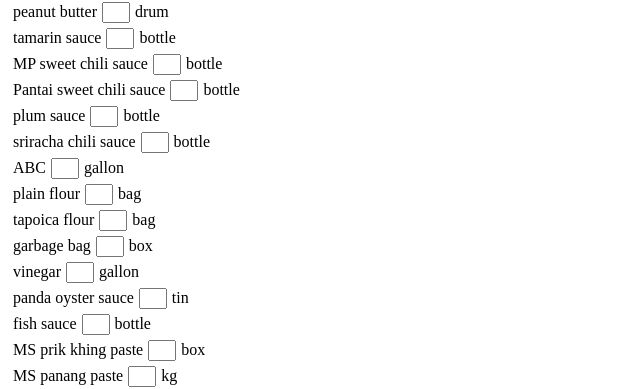
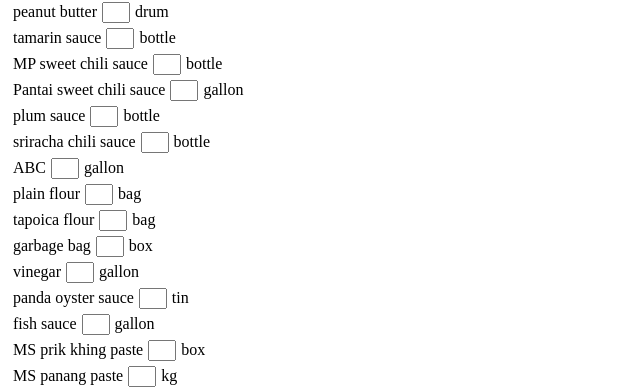
Before and after one commit to ngamsomset/orderpage, a plain HTML site: page index.html in a window 1280 px wide. Shown: the part 214-603 px from the top of the page, 0-640 px from the left. Drawn offline with Linux system fonts and the light colour scheme.

Commit message:
fix unit

```diff
--- a/index.html
+++ b/index.html
@@ -59,7 +59,7 @@
       >bottle</span
     ><br />
     <span id="61">Pantai sweet chili sauce</span
-    ><input type="number" id="x61" /><span id="q61">bottle</span><br />
+    ><input type="number" id="x61" /><span id="q61">gallon</span><br />
     <span id="10">plum sauce</span><input type="number" id="x10" /><span
       id="q10"
       >bottle</span
@@ -90,7 +90,7 @@
     ><br />
     <span id="66">fish sauce</span><input type="number" id="x66" /><span
       id="q66"
-      >bottle</span
+      >gallon</span
     ><br />
     <span id="67">MS prik khing paste</span
     ><input type="number" id="x67" /><span id="q67">box</span><br />
```
